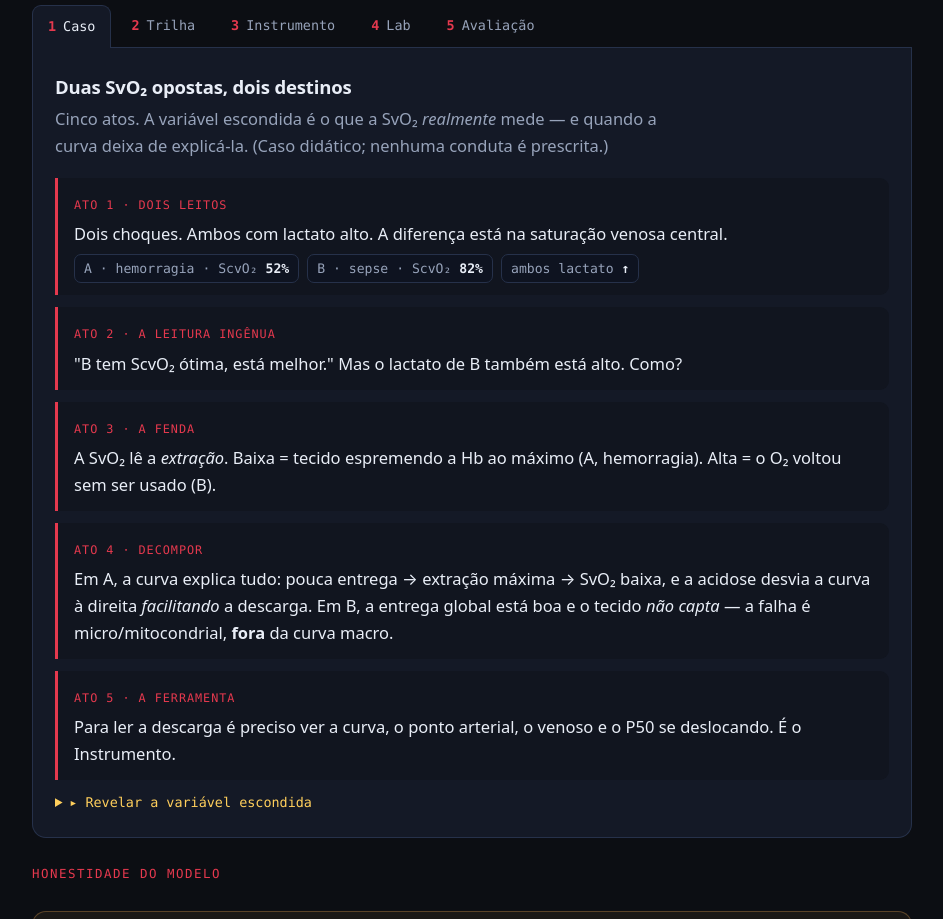
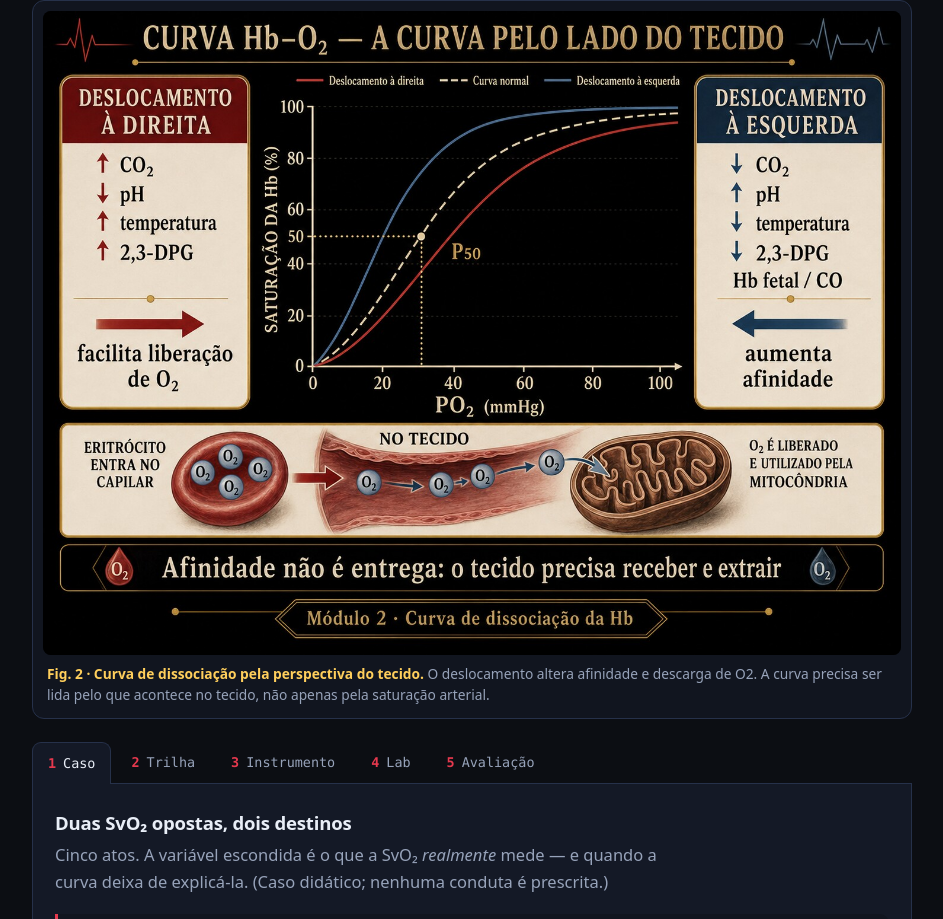
Before and after one commit to Drmcoelho/Choca, a website: page perfunde2.html in a window 1280 px wide. Shown: the part 308-1227 px from the top of the page, without its empty margins (168-1111 px from the left). Drawn offline with Linux system fonts and the light colour scheme.

Commit message:
content: integrate editorial figure in perfunde2

```diff
--- a/perfunde2.html
+++ b/perfunde2.html
@@ -85,6 +85,14 @@ canvas.plot{display:block;width:100%;height:340px;border-radius:8px;background:#
 .pontes{display:grid;gap:8px;margin-top:8px} .ponte{font-family:var(--mono);font-size:.86rem;color:var(--ink-dim)} .ponte .pend{color:var(--ink-faint);font-style:italic}
 footer{margin-top:40px;border-top:1px solid var(--line);padding-top:18px;font-family:var(--mono);font-size:.78rem;color:var(--ink-faint);text-align:center;line-height:1.9}
 .sechead{font-family:var(--mono);font-size:.78rem;letter-spacing:.12em;text-transform:uppercase;color:var(--art);margin:26px 0 6px}
+
+/* Figura editorial viva */
+.module-fig-viva{margin:18px 0 22px;background:var(--bg-cell,#11151f);border:1px solid var(--line,#26314a);border-radius:12px;padding:10px;overflow:hidden}
+.module-fig-viva img{display:block;width:100%;height:auto;border-radius:8px;background:#07090d}
+.module-fig-viva figcaption{margin:9px 4px 2px;font-size:.86rem;line-height:1.52;color:var(--ink-dim,#97a3ba)}
+.module-fig-viva figcaption b{color:var(--accent,#ffcf5c)}
+@media(max-width:640px){.module-fig-viva{margin:14px 0 18px;padding:6px}.module-fig-viva figcaption{font-size:.82rem}}
+
 </style>
 </head>
 <body>
@@ -101,6 +109,11 @@ footer{margin-top:40px;border-top:1px solid var(--line);padding-top:18px;font-fa
       <polyline fill="none" stroke="var(--ven)" stroke-width="1.6" stroke-dasharray="5 4" points="0,50 110,46 175,38 240,27 320,18 430,12 560,9 720,8 900,7"/>
     </svg>
   </header>
+
+  <figure class="module-fig-viva" data-fig="m2-curva-dissociacao-hb">
+    <img src="assets/m2/figures/m2-curva-dissociacao-hb.jpg" alt="Curva sigmoide da oxi-hemoglobina com deslocamentos à direita e à esquerda e liberação tecidual de oxigênio." loading="lazy" decoding="async">
+    <figcaption><b>Fig. 2 · Curva de dissociação pela perspectiva do tecido.</b> O deslocamento altera afinidade e descarga de O2. A curva precisa ser lida pelo que acontece no tecido, não apenas pela saturação arterial.</figcaption>
+  </figure>
 
   <div class="tabs" role="tablist" id="tabs">
     <button class="tab" role="tab" id="tab-caso"        aria-controls="panel-caso"        aria-selected="true"><span class="tn">1</span>Caso</button>
```
